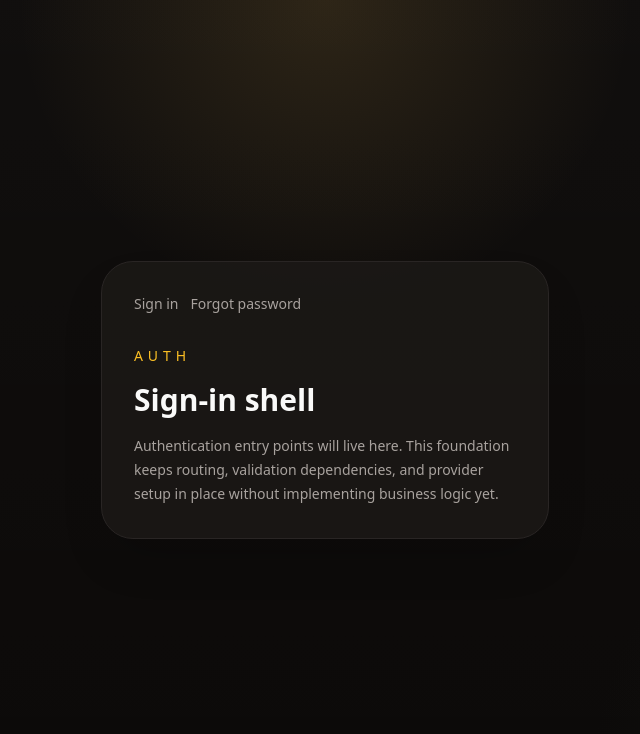
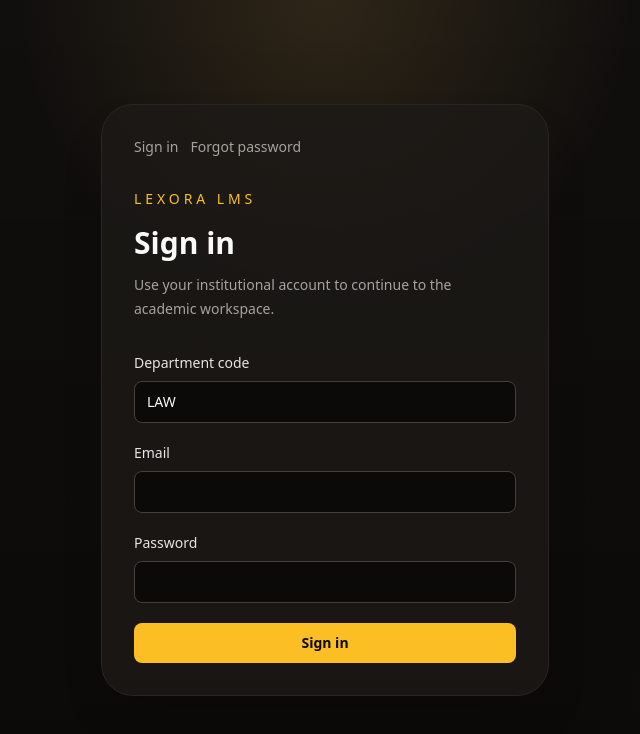
Before and after one commit to saifullahharun001/lexora_lms, a Next.js app in the folder apps/web/: page /sign-in in a window 1280 px wide. Shown: the top 734 px of the page, without its empty margins (315-955 px from the left). Built offline with nearby package versions, Linux system fonts and the light colour scheme; no server answers.

Commit message:
Add functional web sign-in form

```diff
--- a/apps/web/src/app/(auth)/sign-in/page.tsx
+++ b/apps/web/src/app/(auth)/sign-in/page.tsx
@@ -1,13 +1,5 @@
+import { SignInForm } from "@/components/auth/sign-in-form";
+
 export default function SignInPage() {
-  return (
-    <div>
-      <p className="text-sm uppercase tracking-[0.35em] text-amber-400">Auth</p>
-      <h1 className="mt-4 text-3xl font-semibold text-stone-50">Sign-in shell</h1>
-      <p className="mt-4 text-sm leading-6 text-stone-400">
-        Authentication entry points will live here. This foundation keeps routing,
-        validation dependencies, and provider setup in place without implementing
-        business logic yet.
-      </p>
-    </div>
-  );
+  return <SignInForm />;
 }
--- /dev/null
+++ b/apps/web/src/components/auth/sign-in-form.tsx
@@ -0,0 +1,171 @@
+"use client";
+
+import { FormEvent, useState } from "react";
+
+import { ApiClientError, AuthResponse, login } from "@/lib/api-client";
+
+type SignInStatus = "idle" | "submitting" | "success";
+
+function getSafeErrorMessage(error: unknown) {
+  if (error instanceof ApiClientError) {
+    if (error.status === 401) {
+      return "The email, password, or department code did not match our records.";
+    }
+
+    if (error.status === 403) {
+      return "This account does not have access to sign in here.";
+    }
+
+    if (error.status >= 500) {
+      return "Lexora could not complete sign in right now. Please try again shortly.";
+    }
+
+    return error.message || "Sign in failed. Please check the form and try again.";
+  }
+
+  return "Sign in failed. Please check your connection and try again.";
+}
+
+export function SignInForm() {
+  const [departmentCode, setDepartmentCode] = useState("LAW");
+  const [email, setEmail] = useState("");
+  const [password, setPassword] = useState("");
+  const [status, setStatus] = useState<SignInStatus>("idle");
+  const [errorMessage, setErrorMessage] = useState<string | null>(null);
+  const [authResponse, setAuthResponse] = useState<AuthResponse | null>(null);
+
+  const isSubmitting = status === "submitting";
+
+  async function handleSubmit(event: FormEvent<HTMLFormElement>) {
+    event.preventDefault();
+
+    setStatus("submitting");
+    setErrorMessage(null);
+    setAuthResponse(null);
+
+    try {
+      const response = await login({
+        departmentCode: departmentCode.trim(),
+        email: email.trim(),
+        password,
+        deviceLabel: "Lexora Web"
+      });
+
+      setAuthResponse(response);
+      setStatus("success");
+    } catch (error) {
+      setErrorMessage(getSafeErrorMessage(error));
+      setStatus("idle");
+    }
+  }
+
+  return (
+    <div>
+      <p className="text-sm uppercase tracking-[0.28em] text-amber-400">Lexora LMS</p>
+      <h1 className="mt-4 text-3xl font-semibold text-stone-50">Sign in</h1>
+      <p className="mt-3 text-sm leading-6 text-stone-400">
+        Use your institutional account to continue to the academic workspace.
+      </p>
+
+      <form className="mt-8 space-y-5" onSubmit={handleSubmit}>
+        <div>
+          <label className="block text-sm font-medium text-stone-200" htmlFor="departmentCode">
+            Department code
+          </label>
+          <input
+            id="departmentCode"
+            name="departmentCode"
+            autoComplete="organization"
+            className="mt-2 block w-full rounded-lg border border-stone-700 bg-stone-950 px-3 py-2.5 text-sm text-stone-50 outline-none transition focus:border-amber-400 focus:ring-2 focus:ring-amber-400/20"
+            disabled={isSubmitting}
+            onChange={(event) => setDepartmentCode(event.target.value)}
+            required
+            type="text"
+            value={departmentCode}
+          />
+        </div>
+
+        <div>
+          <label className="block text-sm font-medium text-stone-200" htmlFor="email">
+            Email
+          </label>
+          <input
+            id="email"
+            name="email"
+            autoComplete="email"
+            className="mt-2 block w-full rounded-lg border border-stone-700 bg-stone-950 px-3 py-2.5 text-sm text-stone-50 outline-none transition focus:border-amber-400 focus:ring-2 focus:ring-amber-400/20"
+            disabled={isSubmitting}
+            onChange={(event) => setEmail(event.target.value)}
+            required
+            type="email"
+            value={email}
+          />
+        </div>
+
+        <div>
+          <label className="block text-sm font-medium text-stone-200" htmlFor="password">
+            Password
+          </label>
+          <input
+            id="password"
+            name="password"
+            autoComplete="current-password"
+            className="mt-2 block w-full rounded-lg border border-stone-700 bg-stone-950 px-3 py-2.5 text-sm text-stone-50 outline-none transition focus:border-amber-400 focus:ring-2 focus:ring-amber-400/20"
+            disabled={isSubmitting}
+            onChange={(event) => setPassword(event.target.value)}
+            required
+            type="password"
+            value={password}
+          />
+        </div>
+
+        {errorMessage ? (
+          <p
+            aria-live="polite"
+            className="rounded-lg border border-red-900/70 bg-red-950/40 px-3 py-2 text-sm leading-6 text-red-100"
+            role="alert"
+          >
+            {errorMessage}
+          </p>
+        ) : null}
+
+        <button
+          className="w-full rounded-lg bg-amber-400 px-4 py-2.5 text-sm font-semibold text-stone-950 transition hover:bg-amber-300 focus:outline-none focus:ring-2 focus:ring-amber-300 focus:ring-offset-2 focus:ring-offset-stone-900 disabled:cursor-not-allowed disabled:bg-stone-700 disabled:text-stone-400"
+          disabled={isSubmitting}
+          type="submit"
+        >
+          {isSubmitting ? "Signing in..." : "Sign in"}
+        </button>
+      </form>
+
+      {authResponse ? (
+        <section
+          aria-live="polite"
+          className="mt-8 rounded-lg border border-emerald-900/70 bg-emerald-950/25 p-4"
+        >
+          <p className="text-sm font-medium text-emerald-100">Signed in successfully</p>
+          <dl className="mt-4 space-y-3 text-sm">
+            <div>
+              <dt className="text-stone-500">Name</dt>
+              <dd className="mt-1 text-stone-100">{authResponse.user.displayName}</dd>
+            </div>
+            <div>
+              <dt className="text-stone-500">Email</dt>
+              <dd className="mt-1 text-stone-100">{authResponse.user.email}</dd>
+            </div>
+            <div>
+              <dt className="text-stone-500">Department ID</dt>
+              <dd className="mt-1 break-all text-stone-100">{authResponse.user.departmentId}</dd>
+            </div>
+            <div>
+              <dt className="text-stone-500">Roles</dt>
+              <dd className="mt-1 text-stone-100">
+                {authResponse.user.roles.length > 0 ? authResponse.user.roles.join(", ") : "None"}
+              </dd>
+            </div>
+          </dl>
+        </section>
+      ) : null}
+    </div>
+  );
+}
```
